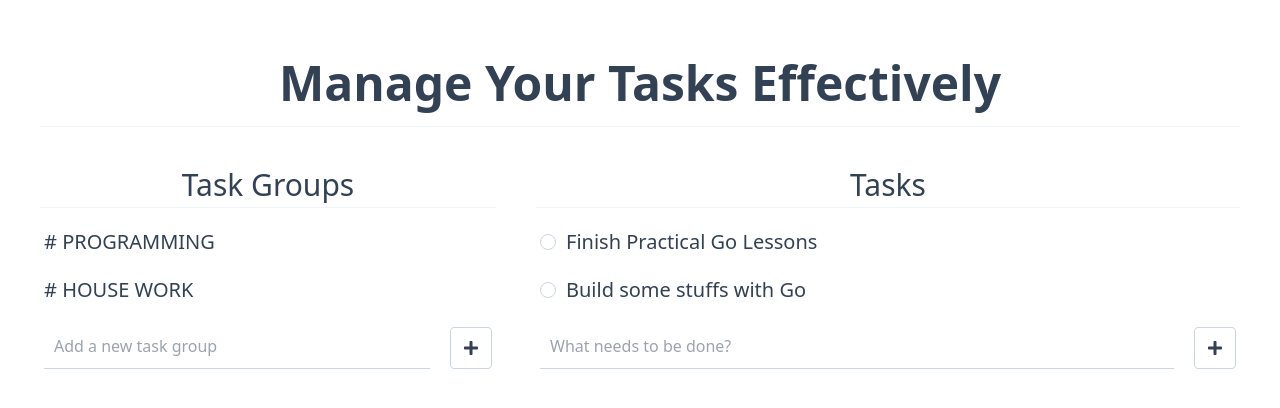
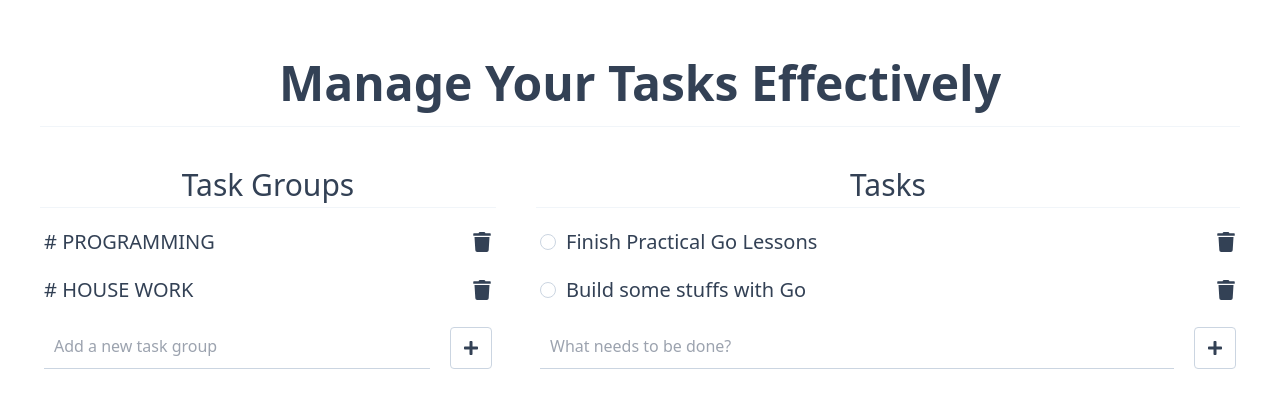
Before and after one commit to utshodebravestone/tasks, a React (Vite) app: page / in a window 1280 px wide. Shown: the top 408 px of the page. Built offline with nearby package versions, Linux system fonts and the light colour scheme.

Commit message:
Implemented adding and deleting functionalities for task and group

```diff
--- a/src/components/Task/index.tsx
+++ b/src/components/Task/index.tsx
@@ -1,11 +1,12 @@
 import { FC, useEffect, useState } from "react";
+import { FaTrash } from "react-icons/fa";
 
 import useAppContext from "../../hooks/useAppContext";
 import useTaskContext from "../../hooks/useTaskContext";
 
 const Task: FC<{ taskIndex: number }> = ({ taskIndex }) => {
   const { activeTaskGroupIndex } = useAppContext();
-  const { taskGroups, onTaskUpdate } = useTaskContext();
+  const { taskGroups, onTaskUpdate, onTaskDelete } = useTaskContext();
   const [task, setTask] = useState(
     taskGroups[activeTaskGroupIndex].tasks[taskIndex]
   );
@@ -15,7 +16,8 @@ const Task: FC<{ taskIndex: number }> = ({ taskIndex }) => {
   }, [task]);
 
   return (
-    <div className="flex items-center gap-2.5 text-xl font-light">
+    <div className="flex items-center justify-between gap-3 text-xl font-light">
+      <div className="flex items-center gap-2.5">
         <div
           onClick={() =>
             setTask((task) => ({
@@ -27,7 +29,17 @@ const Task: FC<{ taskIndex: number }> = ({ taskIndex }) => {
             task.complected ? "bg-green-500" : "bg-transparent"
           } border border-slate-300 rounded-3xl cursor-pointer`}
         ></div>
-      <p className={`${task.complected ? "line-through" : ""}`}>{task.name}</p>
+        <p className={`${task.complected ? "line-through" : ""}`}>
+          {task.name}
+        </p>
+      </div>
+      <button
+        onClick={() => {
+          onTaskDelete(activeTaskGroupIndex, task.id);
+        }}
+      >
+        <FaTrash />
+      </button>
     </div>
   );
 };
--- a/src/components/TaskGroups/index.tsx
+++ b/src/components/TaskGroups/index.tsx
@@ -1,13 +1,35 @@
-import { FC, useState } from "react";
-import { FaPlus } from "react-icons/fa";
+import { FC, useEffect, useState } from "react";
+import { FaPlus, FaTrash } from "react-icons/fa";
 
 import useTaskContext from "../../hooks/useTaskContext";
 import useAppContext from "../../hooks/useAppContext";
+import TaskGroupType from "./types";
+import uid from "../../utils/uid";
 
 const TaskGroups: FC = () => {
   const { activeTaskGroupIndex, setActiveTaskGroupIndex } = useAppContext();
-  const taskContext = useTaskContext();
-  const [taskGroups, setTaskGroups] = useState(taskContext.taskGroups);
+  const {
+    taskGroups: initialTaskGroups,
+    onTaskGroupCreate,
+    onTaskGroupDelete,
+  } = useTaskContext();
+  const [taskGroups, setTaskGroups] = useState(initialTaskGroups);
+  const [newTaskGroup, setNewTaskGroup] = useState<TaskGroupType>({
+    id: uid(),
+    name: "",
+    tasks: [],
+  });
+
+  useEffect(() => {
+    setTaskGroups(initialTaskGroups);
+  }, [initialTaskGroups]);
+
+  if (taskGroups.length === 0)
+    return (
+      <p className="mb-5 pb-1 text-center text-3xl font-medium border-b border-slate-100">
+        Task Group doesn't exist. <br /> You can create one in the form bellow.
+      </p>
+    );
 
   return (
     <div className="">
@@ -20,7 +42,7 @@ const TaskGroups: FC = () => {
             onClick={() => {
               setActiveTaskGroupIndex(taskGroups.indexOf(taskGroup));
             }}
-            className={`${
+            className={` flex justify-between items-center ${
               taskGroup.id === taskGroups[activeTaskGroupIndex].id
                 ? "font-medium"
                 : "font-light"
@@ -28,16 +50,37 @@ const TaskGroups: FC = () => {
             key={taskGroup.id}
           >
             <p># {taskGroup.name.toUpperCase()}</p>
+            <button onClick={() => onTaskGroupDelete(activeTaskGroupIndex)}>
+              <FaTrash />
+            </button>
           </li>
         ))}
       </ul>
       <form
-        onSubmit={(e) => e.preventDefault()}
+        onSubmit={(e) => {
+          e.preventDefault();
+          onTaskGroupCreate(newTaskGroup);
+          setNewTaskGroup({
+            id: uid(),
+            name: "",
+            tasks: [],
+          });
+        }}
         className="px-1 flex justify-between items-end gap-5"
       >
         <input
           className="w-full p-2.5 border-b border-slate-300 focus:outline-none hover:border-b-2"
           type="text"
+          name="name"
+          required
+          maxLength={16}
+          value={newTaskGroup.name}
+          onChange={(e) =>
+            setNewTaskGroup((newTaskGroup) => ({
+              ...newTaskGroup,
+              name: e.target.value,
+            }))
+          }
           placeholder="Add a new task group"
         />
         <button className="p-3 border border-slate-300 rounded hover:border-2">
--- a/src/components/TaskList/index.tsx
+++ b/src/components/TaskList/index.tsx
@@ -4,17 +4,25 @@ import { FaPlus } from "react-icons/fa";
 import useTaskContext from "../../hooks/useTaskContext";
 import useAppContext from "../../hooks/useAppContext";
 
+import TaskType from "../Task/types";
+
 import Task from "../Task";
+import uid from "../../utils/uid";
 
 const TaskList: FC = () => {
   const { activeTaskGroupIndex } = useAppContext();
-  const { taskGroups } = useTaskContext();
+  const { taskGroups, onTaskCreate } = useTaskContext();
 
   const [tasks, setTasks] = useState(taskGroups[activeTaskGroupIndex].tasks);
+  const [newTask, setNewTask] = useState<TaskType>({
+    id: uid(),
+    name: "",
+    complected: false,
+  });
 
   useEffect(() => {
     setTasks(taskGroups[activeTaskGroupIndex].tasks);
-  }, [activeTaskGroupIndex]);
+  }, [activeTaskGroupIndex, taskGroups]);
 
   return (
     <div>
@@ -29,10 +37,18 @@ const TaskList: FC = () => {
         ))}
       </ul>
       <form
-        onSubmit={(e) => e.preventDefault()}
+        onSubmit={(e) => {
+          e.preventDefault();
+          onTaskCreate(activeTaskGroupIndex, newTask);
+          setNewTask({ id: uid(), name: "", complected: false });
+        }}
         className="px-1 flex justify-between items-end gap-5"
       >
         <input
+          value={newTask.name}
+          onChange={(e) =>
+            setNewTask((task) => ({ ...task, name: e.target.value }))
+          }
           className="w-full p-2.5 border-b border-slate-300 focus:outline-none hover:border-b-2"
           type="text"
           placeholder="What needs to be done?"
--- a/src/contexts/Task/index.tsx
+++ b/src/contexts/Task/index.tsx
@@ -79,20 +79,20 @@ export const TaskContextProvider: FC<{
     taskGroup: TaskGroupType
   ) =>
     setTaskGroups((taskGroups) =>
-      taskGroups.map((storedTaskGroup) =>
-        storedTaskGroup.id === taskGroupIndex ? taskGroup : storedTaskGroup
+      taskGroups.map((storedTaskGroup, i) =>
+        i === taskGroupIndex ? taskGroup : storedTaskGroup
       )
     );
 
   const onTaskGroupDelete = (taskGroupIndex: number) =>
     setTaskGroups((taskGroups) =>
-      taskGroups.filter((taskGroup) => taskGroup.id !== taskGroupIndex)
+      taskGroups.filter((_, i) => i !== taskGroupIndex)
     );
 
   const onTaskCreate = (taskGroupIndex: number, task: TaskType) =>
     setTaskGroups((taskGroups) =>
-      taskGroups.map((storedTaskGroup) =>
-        storedTaskGroup.id === taskGroupIndex
+      taskGroups.map((storedTaskGroup, i) =>
+        i === taskGroupIndex
           ? { ...storedTaskGroup, tasks: [...storedTaskGroup.tasks, task] }
           : storedTaskGroup
       )
@@ -104,8 +104,8 @@ export const TaskContextProvider: FC<{
     task: TaskType
   ) => {
     setTaskGroups((taskGroups) =>
-      taskGroups.map((storedTaskGroup, id) =>
-        id === taskGroupIndex
+      taskGroups.map((storedTaskGroup, i) =>
+        i === taskGroupIndex
           ? {
               ...storedTaskGroup,
               tasks: storedTaskGroup.tasks.map((storedTask) =>
@@ -119,8 +119,8 @@ export const TaskContextProvider: FC<{
 
   const onTaskDelete = (taskGroupIndex: number, taskId: number) =>
     setTaskGroups((taskGroups) =>
-      taskGroups.map((storedTaskGroup) =>
-        storedTaskGroup.id === taskGroupIndex
+      taskGroups.map((storedTaskGroup, i) =>
+        i === taskGroupIndex
           ? {
               ...storedTaskGroup,
               tasks: storedTaskGroup.tasks.filter((task) => task.id !== taskId),
```
Also changed, not shown: 1 other file (tests, documents, lock files or other folders). Lines whose indentation alone changed are shown as unchanged.
